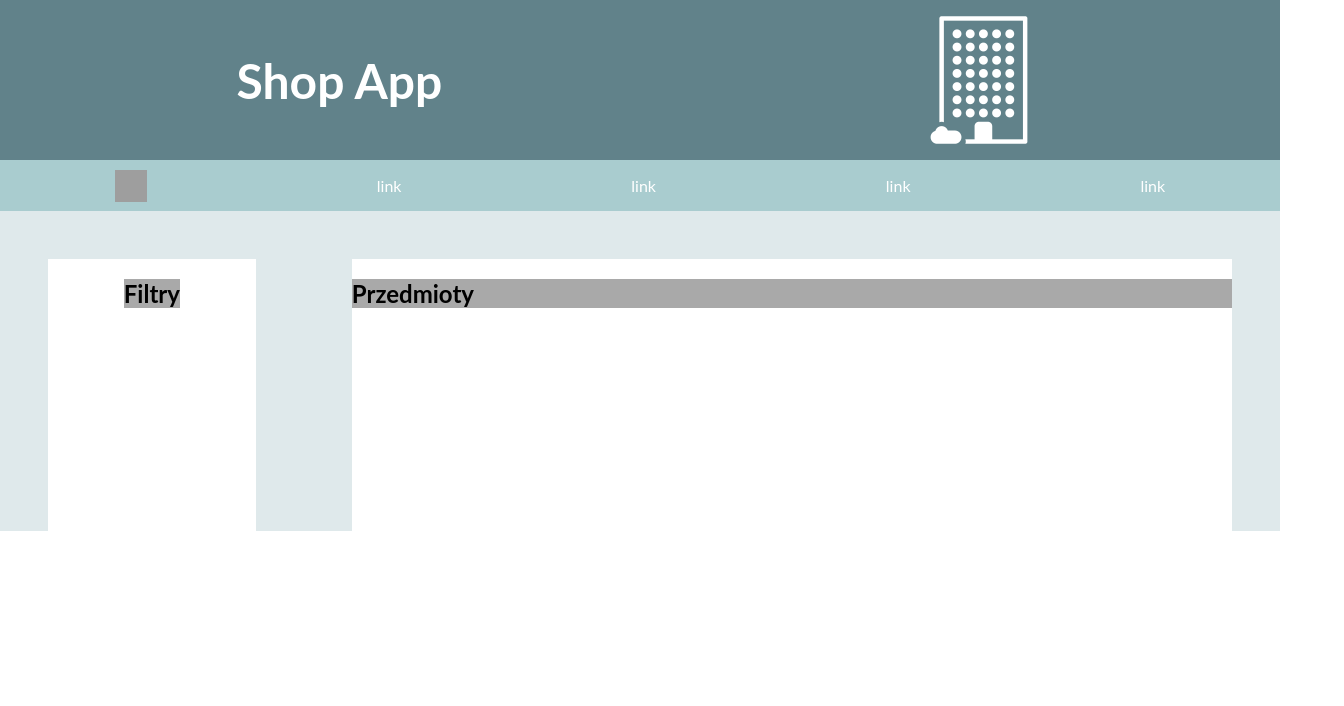
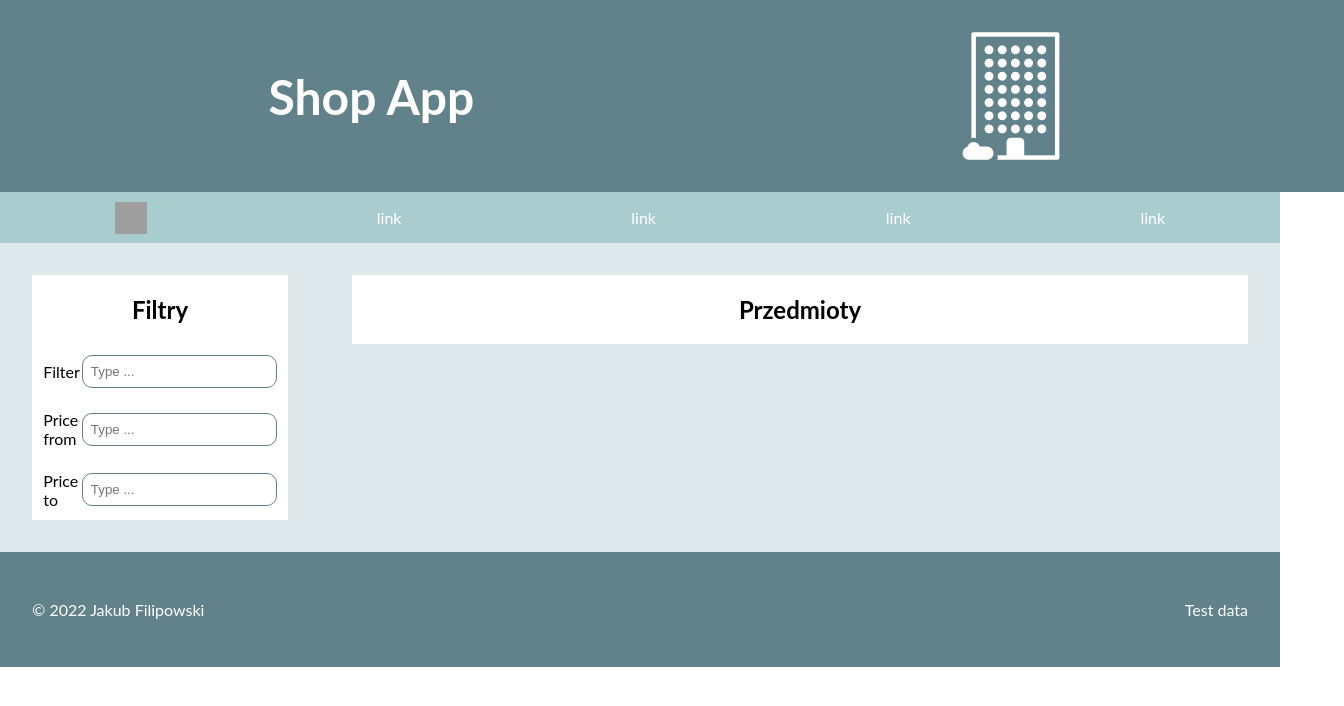
Before and after one commit to Arwer234/shopApp, a React (Create React App) app: page / in a window 1280 px wide. Shown: the top 706 px of the page, 1344 px wide, since content can reach past the window. Built offline with nearby package versions, Linux system fonts and the light colour scheme; grey boxes are pictures that could not be loaded; the HTML template or start-up script is replaced by a standard one.

Commit message:
added useInput hook, productName and prices filters

```diff
--- a/src/App.module.css
+++ b/src/App.module.css
@@ -1,7 +1,13 @@
 .main{
     display:flex;
     flex-direction: row;
-    height:40vh;
-
     background-color: #DFE9EB;
 }
+.footer{
+    background-color: #61828A;
+    display:flex;
+    padding:2rem;
+    flex-direction: row;
+    justify-content: space-between;
+    color:white;
+}
--- a/src/App.tsx
+++ b/src/App.tsx
@@ -15,6 +15,10 @@ function App() {
         <Filters/>
         <ShopItems/>
       </main>
+      <footer className={classes[`footer`]}>
+        <p>© 2022 Jakub Filipowski</p>
+        <p>Test data</p>
+      </footer>
     </Fragment>
   );
 }
--- a/src/components/Filters.module.css
+++ b/src/components/Filters.module.css
@@ -2,7 +2,8 @@
     flex-grow: 1;
     height:100%;
     max-width:256px;
-    margin:3rem;
+    margin:2rem;
+    background-color: darkgrey;
 
     display:flex;
     flex-direction: column;
@@ -10,5 +11,25 @@
     background-color: white;
 }
 .filters h2{
-    background-color: darkgrey;
+
 }
+.filters-input{
+    border:1px solid #61828A;
+    border-radius: 10px;
+    padding:0.5rem;
+}
+.filters-filtergroup{
+    display:flex;
+    flex-direction: row;
+    padding:0.7rem;
+    align-items: center;
+    justify-content: space-between;
+}
+.filters-filtergroup:nth-child(0){
+    flex-grow: 1;
+}
+.filters-filtergroup:nth-child(1){
+    flex-grow:5;
+}
+.filters-filter-input{}
+.filters-input-invalid{}
--- a/src/components/Filters.tsx
+++ b/src/components/Filters.tsx
@@ -1,13 +1,85 @@
-import React from 'react'
+import React, { useState } from 'react'
+import useInput from '../hooks/useInput'
 import classes from './Filters.module.css'
 
 
 type Props = {}
 
+const nameValidation = (input:string) => input.trim() !== ""
+const numberValidation = (input:string) => parseInt(input) >= 0
+
 const Filters = (props: Props) => {
+  const {
+    value:nameValue,
+    valueChangeHandler:changeNameHandler,
+    blurHandler:blurNameHandler,
+    resetHandler:resetNameHandler,
+    valueIsValid:nameIsValid
+  } = useInput(nameValidation)
+  const {
+    value:priceFromValue,
+    valueChangeHandler:changePriceFromHandler,
+    blurHandler:blurPriceFromHandler,
+    resetHandler:resetPriceFromHandler,
+    valueIsValid:priceFromIsValid
+  } = useInput(numberValidation)
+  const {
+    value:priceToValue,
+    valueChangeHandler:changePriceToHandler,
+    blurHandler:blurPriceToHandler,
+    resetHandler:resetPriceToHandler,
+    valueIsValid:priceToIsValid
+  } = useInput(numberValidation)
+
+  const [rangeValue,setRangeValue] = useState(0)
+
   return (
     <div className = {classes.filters}>
         <h2>Filtry</h2>
+
+
+        <div className={classes[`filters-list`]}>
+          <div className={classes[`filters-filtergroup`]}>
+            <label htmlFor='productNameFilter'>Filter</label>
+            <input
+              className={classes[`filters-input`]}
+              type = "text"
+              id = "productNameFilter"
+              value = {nameValue}
+              onChange = {changeNameHandler}
+              onBlur = {blurNameHandler}
+              name = "productNameFilter"
+              placeholder='Type ...'
+            />
+          </div>
+          <div className={classes[`filters-filtergroup`]}>
+            <label htmlFor='productPriceFrom'>Price from</label>
+            <input
+              className={classes[`filters-input`]}
+              type = "number"
+              id = "productPriceFrom"
+              value = {priceFromValue}
+              onChange = {changePriceFromHandler}
+              onBlur = {blurPriceFromHandler}
+              name = "productPriceFrom"
+              placeholder='Type ...'
+            />
+          </div>
+          <div className={classes[`filters-filtergroup`]}>
+            <label htmlFor='productPriceTo'>Price to</label>
+            <input
+              className={classes[`filters-input`]}
+              type = "number"
+              id = "productPriceTo"
+              value = {priceToValue}
+              onChange = {changePriceToHandler}
+              onBlur = {blurPriceToHandler}
+              name = "productPriceTo"
+              placeholder='Type ...'
+            />
+          </div>
+
+        </div>
     </div>
   )
 }
--- a/src/components/Header.module.css
+++ b/src/components/Header.module.css
@@ -6,13 +6,13 @@
 }
 .header{
     width:100%;
-    height:20vh;
     display:flex;
     flex-direction: row;
     justify-content: space-around;
     background-color: #61828A;
     color:white;
     align-items: center;
+    padding: 2rem;
 }
 .title{
     font-size:3rem;
--- a/src/components/ShopItems.module.css
+++ b/src/components/ShopItems.module.css
@@ -2,9 +2,11 @@
     flex-grow:5;
     height:100%;
 
-    margin:3rem;
+    margin:2rem;
     background-color: white;
+    display:flex;
+    flex-direction: column;
+    align-items: center;
 }
 .shopItems h2{
-    background-color: darkgrey;
 }
--- /dev/null
+++ b/src/hooks/useInput.tsx
@@ -0,0 +1,52 @@
+import React, { ReactEventHandler, useReducer } from 'react'
+
+const initialState = {
+    value:"",
+    isTouched:false
+}
+const inputReducer = (state:{value:string,isTouched:boolean},action:{type:string,value:string})=>{
+    switch(action.type){
+        case "INPUT":
+            return {value:action.value, isTouched:true}
+        case "BLUR":
+            return {value:state.value, isTouched:state.isTouched}
+        case "RESET":
+            return {value:"",isTouched:false}
+    }
+    return {value:"",isTouched:false}
+}
+const useInput = (validateValue:(input:string)=>boolean) => {
+    const [inputState,dispatch] = useReducer(inputReducer,initialState);
+    const valueIsValid = validateValue(inputState.value)
+
+    const valueChangeHandler = (event:React.ChangeEvent<HTMLInputElement>) =>{
+        if(validateValue(event.target.value) || event.target.value == ''){
+            dispatch({
+                type:"INPUT",
+                value:event.target.value
+            })
+        }
+
+    }
+    const blurHandler = () =>{
+        dispatch({
+            type: "BLUR",
+            value: ''
+        })
+    }
+    const resetHandler = () =>{
+        dispatch({
+            type: "RESET",
+            value: ''
+        })
+    }
+    return {
+        value:inputState.value,
+        valueChangeHandler,
+        blurHandler,
+        resetHandler,
+        valueIsValid
+    }
+}
+
+export default useInput
```
